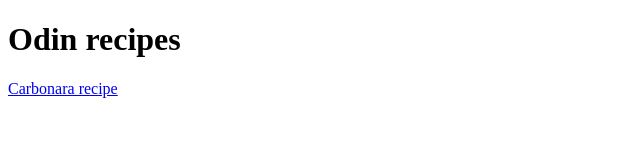
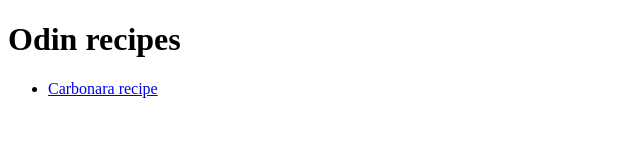
Before and after one commit to freya1231/odin-recipes, a plain HTML site: page index.html in a window 1280 px wide. Shown: the full height of the page, 0-640 px from the left. Drawn offline with Linux system fonts and the light colour scheme.

Commit message:
Update recipe list on index page

```diff
--- a/index.html
+++ b/index.html
@@ -8,6 +8,8 @@
 </head>
 <body>
     <h1>Odin recipes</h1>
-    <a href="recipes/carbonara.html">Carbonara recipe</a>
+    <ul>
+        <li><a href="recipes/carbonara.html">Carbonara recipe</a></li>
+    </ul>
 </body>
 </html>
```
